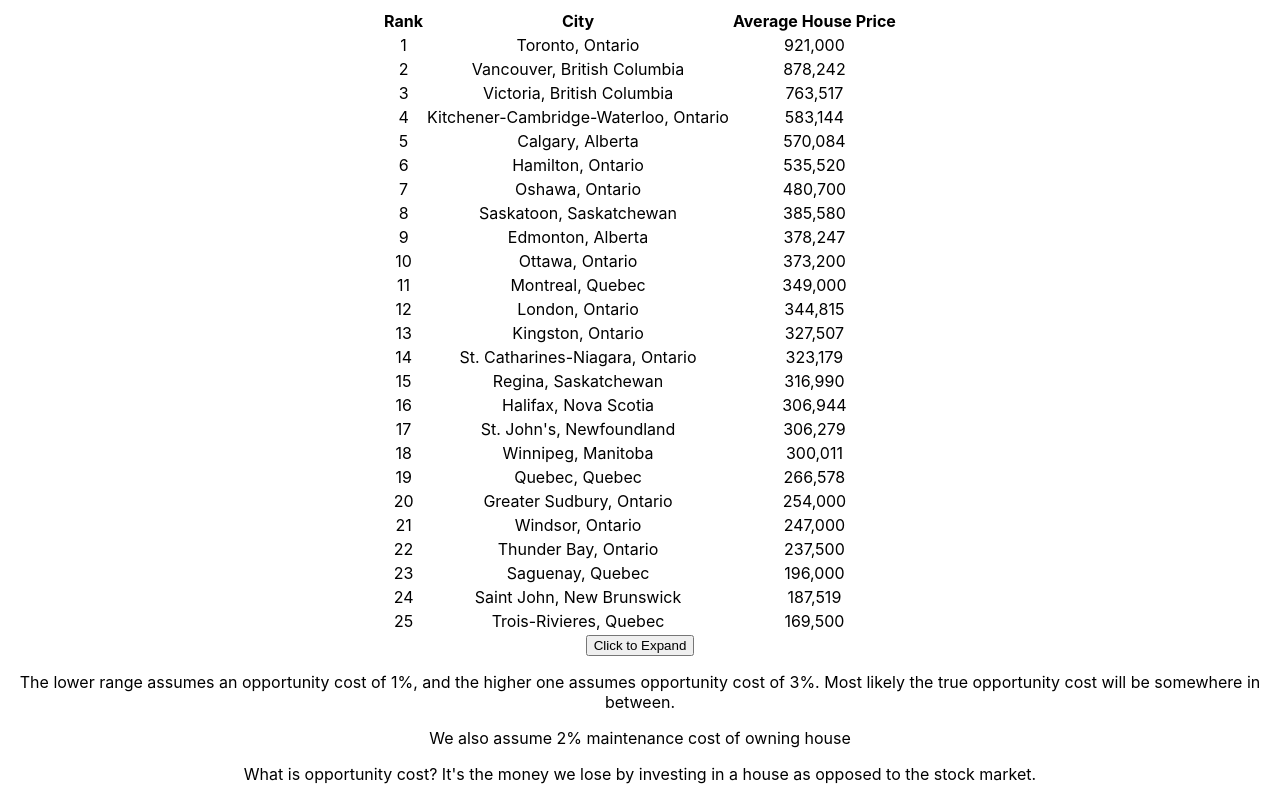
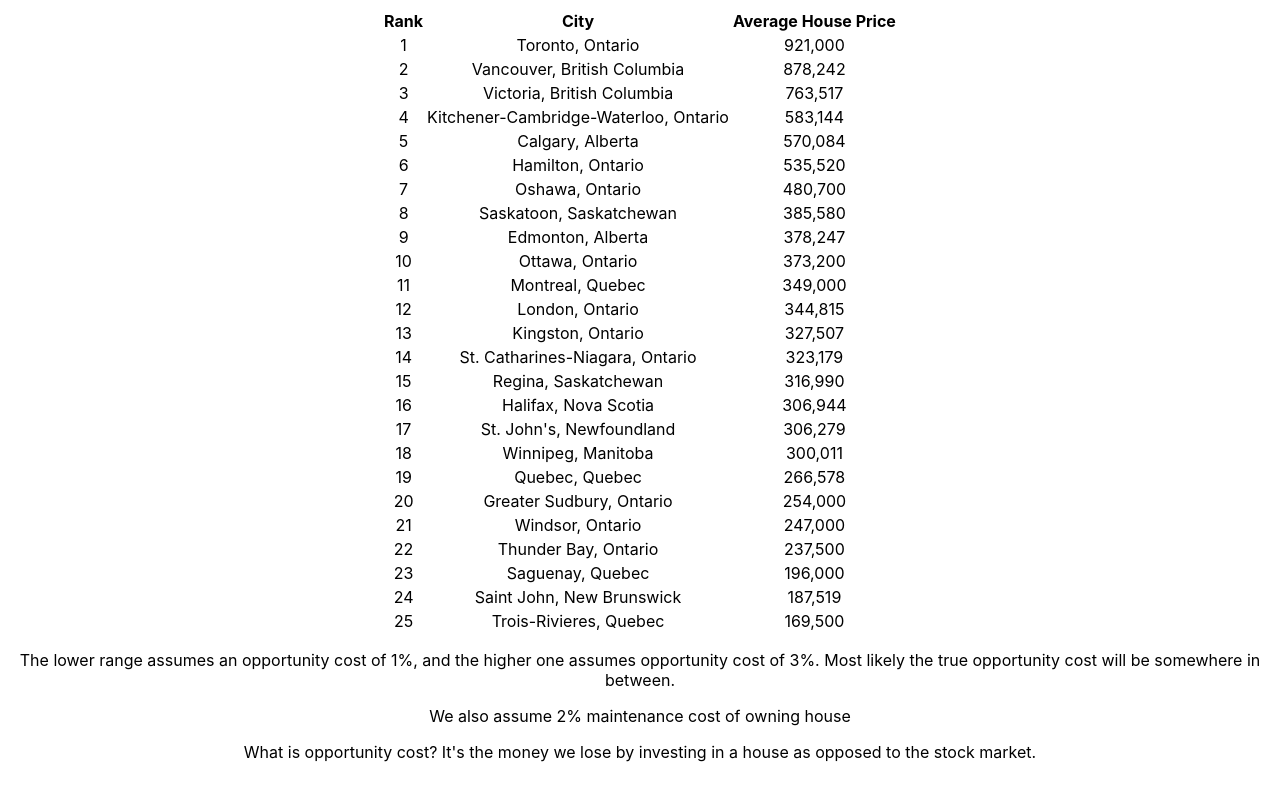
Before and after one commit to sidk/what-can-you-buy, a React (Create React App) app: page / in a window 1280 px wide. Shown: the part 519-1319 px from the top of the page. After the commit the page ends 1297 px from the top, so only its background shows below. Built offline with nearby package versions, Linux system fonts and the light colour scheme.

Commit message:
remove button

```diff
--- a/src/App.js
+++ b/src/App.js
@@ -167,9 +167,6 @@ function App() {
             </tr>
           </tbody>
         </table>
-        <button class="excess_show_action" data-target="article_table">
-          Click to Expand
-        </button>
 
         <p>
           The lower range assumes an opportunity cost of 1%, and the higher one
```
